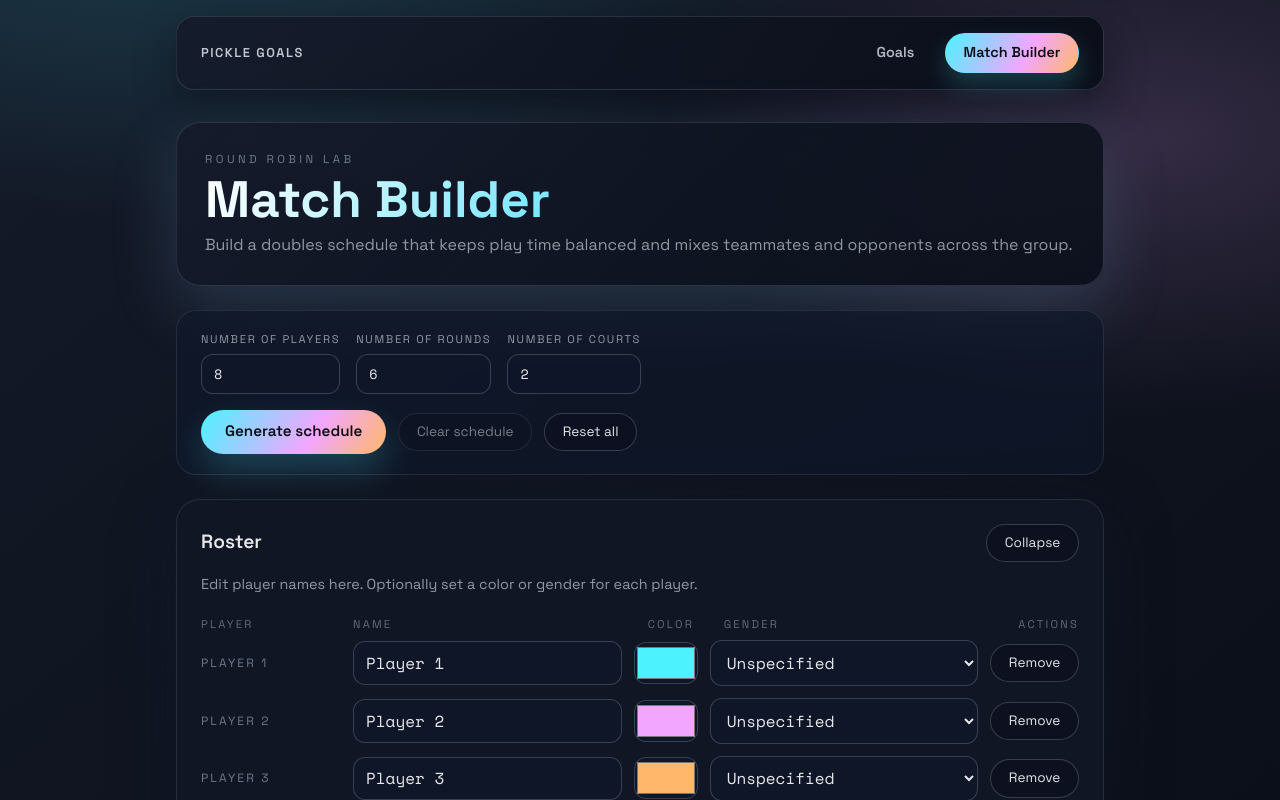
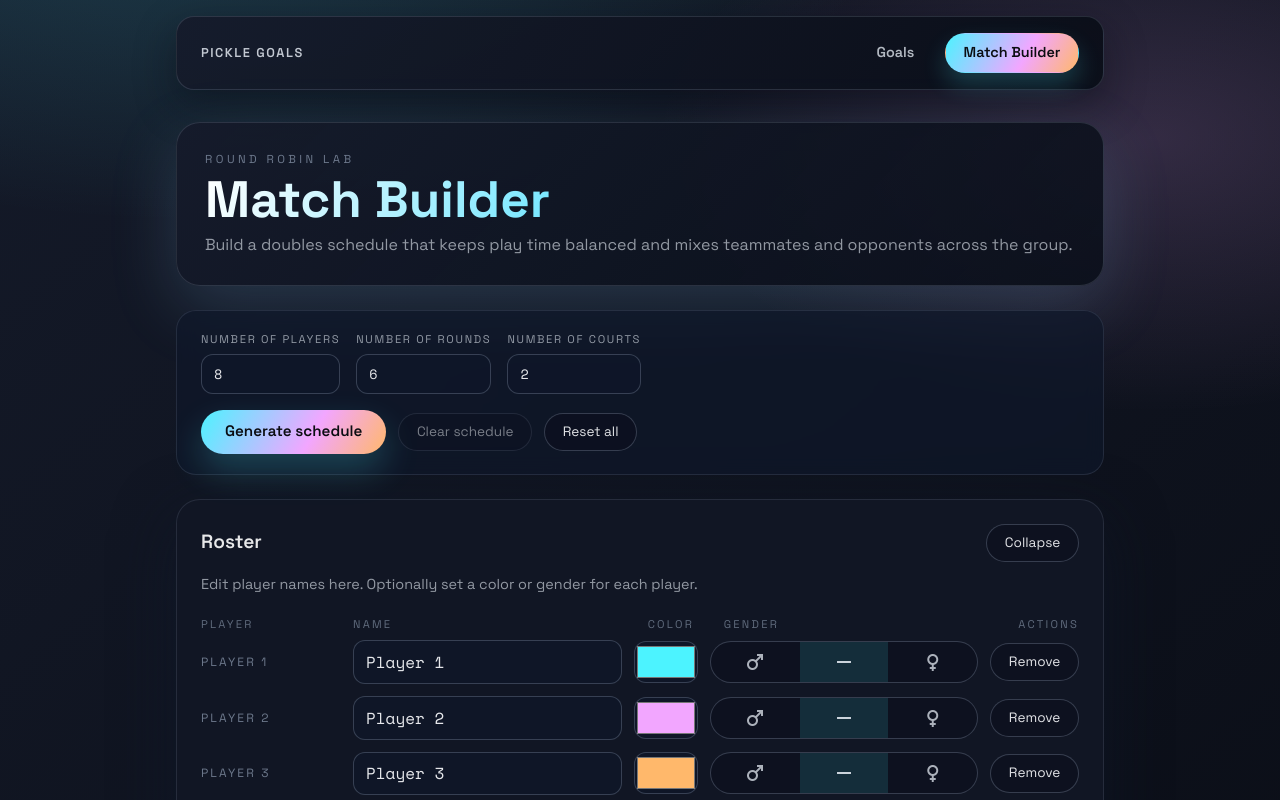
Before and after one commit to austinthedeveloper/react-open-play, a React (Vite) app: page /match-builder in a window 1280 px wide. Shown: the top 800 px of the page. Built offline with nearby package versions, Linux system fonts and the light colour scheme.

Commit message:
Gender toggle

```diff
--- a/index.html
+++ b/index.html
@@ -4,7 +4,11 @@
     <meta charset="UTF-8" />
     <link rel="icon" type="image/svg+xml" href="/vite.svg" />
     <meta name="viewport" content="width=device-width, initial-scale=1.0" />
-    <title>pickle-goals</title>
+    <link
+      href="https://fonts.googleapis.com/icon?family=Material+Icons"
+      rel="stylesheet"
+    />
+    <title>Pickle Open Play</title>
   </head>
   <body>
     <div id="root"></div>
--- a/src/pages/MatchBuilderPage.tsx
+++ b/src/pages/MatchBuilderPage.tsx
@@ -552,25 +552,87 @@ export default function MatchBuilderPage() {
                     }
                     aria-label={`Color for player ${index + 1}`}
                   />
-                  <select
-                    value={player.gender ?? ""}
-                    onChange={(e) =>
+                  <div
+                    className="gender-toggle"
+                    role="group"
+                    aria-label={`Gender for player ${index + 1}`}
+                  >
+                    <button
+                      type="button"
+                      className={`gender-toggle-button ${
+                        player.gender === "male" ? "is-active" : ""
+                      }`}
+                      data-value="male"
+                      aria-pressed={player.gender === "male"}
+                      aria-label="Male"
+                      onClick={() =>
                         setPlayers((prev) =>
                           prev.map((entry, idx) =>
                             idx === index
                               ? {
                                   ...entry,
-                                gender: e.target.value as GenderOption,
+                                  gender: "male" as GenderOption,
                                 }
                               : entry
                           )
                         )
                       }
                     >
-                    <option value="">Unspecified</option>
-                    <option value="male">Male</option>
-                    <option value="female">Female</option>
-                  </select>
+                      <span className="material-icons" aria-hidden="true">
+                        male
+                      </span>
+                    </button>
+                    <button
+                      type="button"
+                      className={`gender-toggle-button ${
+                        !player.gender ? "is-active" : ""
+                      }`}
+                      data-value=""
+                      aria-pressed={!player.gender}
+                      aria-label="Unspecified"
+                      onClick={() =>
+                        setPlayers((prev) =>
+                          prev.map((entry, idx) =>
+                            idx === index
+                              ? {
+                                  ...entry,
+                                  gender: "",
+                                }
+                              : entry
+                          )
+                        )
+                      }
+                    >
+                      <span className="material-icons" aria-hidden="true">
+                        remove
+                      </span>
+                    </button>
+                    <button
+                      type="button"
+                      className={`gender-toggle-button ${
+                        player.gender === "female" ? "is-active" : ""
+                      }`}
+                      data-value="female"
+                      aria-pressed={player.gender === "female"}
+                      aria-label="Female"
+                      onClick={() =>
+                        setPlayers((prev) =>
+                          prev.map((entry, idx) =>
+                            idx === index
+                              ? {
+                                  ...entry,
+                                  gender: "female" as GenderOption,
+                                }
+                              : entry
+                          )
+                        )
+                      }
+                    >
+                      <span className="material-icons" aria-hidden="true">
+                        female
+                      </span>
+                    </button>
+                  </div>
                   <button
                     type="button"
                     className="ghost-button"
@@ -699,8 +761,22 @@ export default function MatchBuilderPage() {
                   </span>
                   <span className="stat-value">{player.playCount}</span>
                   {player.gender ? (
-                    <span className="stat-card-sub">
-                      {player.gender === "male" ? "Male" : "Female"}
+                    <span
+                      className="stat-card-sub"
+                      aria-label={
+                        player.gender === "male" ? "Male" : "Female"
+                      }
+                    >
+                      <span
+                        className={`material-icons stat-gender-icon ${
+                          player.gender === "male"
+                            ? "stat-gender-icon--male"
+                            : "stat-gender-icon--female"
+                        }`}
+                        aria-hidden="true"
+                      >
+                        {player.gender === "male" ? "male" : "female"}
+                      </span>
                     </span>
                   ) : null}
                 </div>
--- a/src/styles.css
+++ b/src/styles.css
@@ -460,6 +460,54 @@
     margin-top: 1rem;
   }
 
+  .gender-toggle {
+    display: grid;
+    grid-template-columns: repeat(3, minmax(0, 1fr));
+    height: 42px;
+    border-radius: 999px;
+    border: 1px solid rgba(148, 163, 184, 0.3);
+    background: rgba(12, 17, 31, 0.7);
+    overflow: hidden;
+  }
+
+  .gender-toggle-button {
+    border: 0;
+    background: transparent;
+    color: rgba(226, 232, 240, 0.75);
+    display: inline-flex;
+    align-items: center;
+    justify-content: center;
+    height: 100%;
+    cursor: pointer;
+    transition: background 150ms ease, color 150ms ease;
+  }
+
+  .gender-toggle-button .material-icons {
+    font-size: 20px;
+  }
+
+  .gender-toggle-button:hover:not(.is-active) {
+    color: rgba(248, 250, 252, 0.9);
+    background: rgba(148, 163, 184, 0.1);
+  }
+
+  .gender-toggle-button.is-active {
+    background: rgba(76, 243, 255, 0.12);
+    color: rgba(248, 250, 252, 0.95);
+  }
+
+  .gender-toggle-button.is-active[data-value="male"] {
+    color: rgba(76, 243, 255, 0.95);
+  }
+
+  .gender-toggle-button.is-active[data-value="female"] {
+    color: rgba(242, 166, 255, 0.95);
+  }
+
+  .gender-toggle-button.is-active[data-value=""] {
+    color: rgba(226, 232, 240, 0.9);
+  }
+
   .color-input {
     padding: 0;
     height: 42px;
@@ -653,6 +701,18 @@
     color: rgba(148, 163, 184, 0.7);
   }
 
+  .stat-card-sub .material-icons {
+    font-size: 16px;
+  }
+
+  .stat-gender-icon--male {
+    color: rgba(76, 243, 255, 0.95);
+  }
+
+  .stat-gender-icon--female {
+    color: rgba(242, 166, 255, 0.95);
+  }
+
   .stat-dot {
     width: 10px;
     height: 10px;
```
Lines whose indentation alone changed are shown as unchanged.
